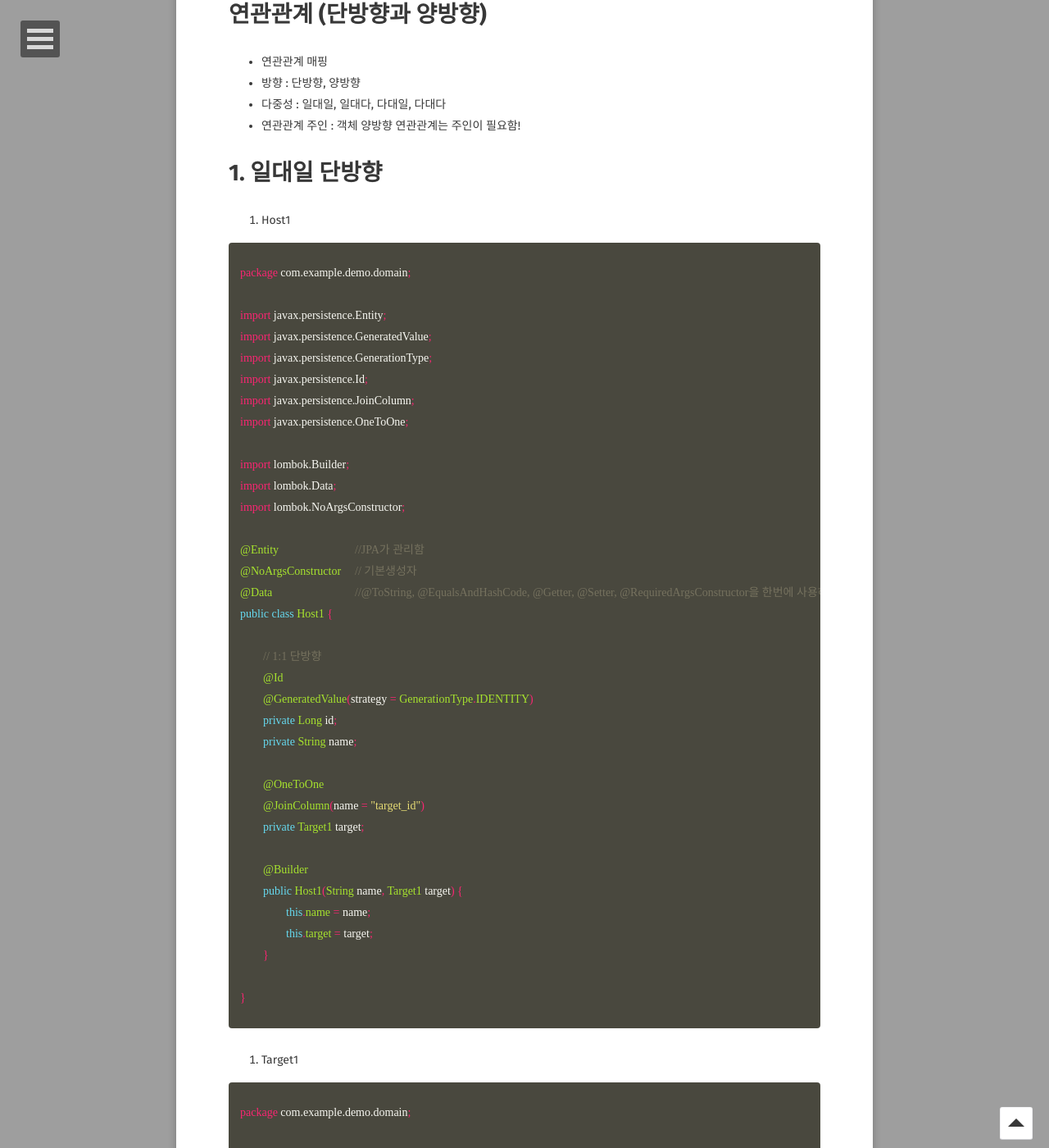
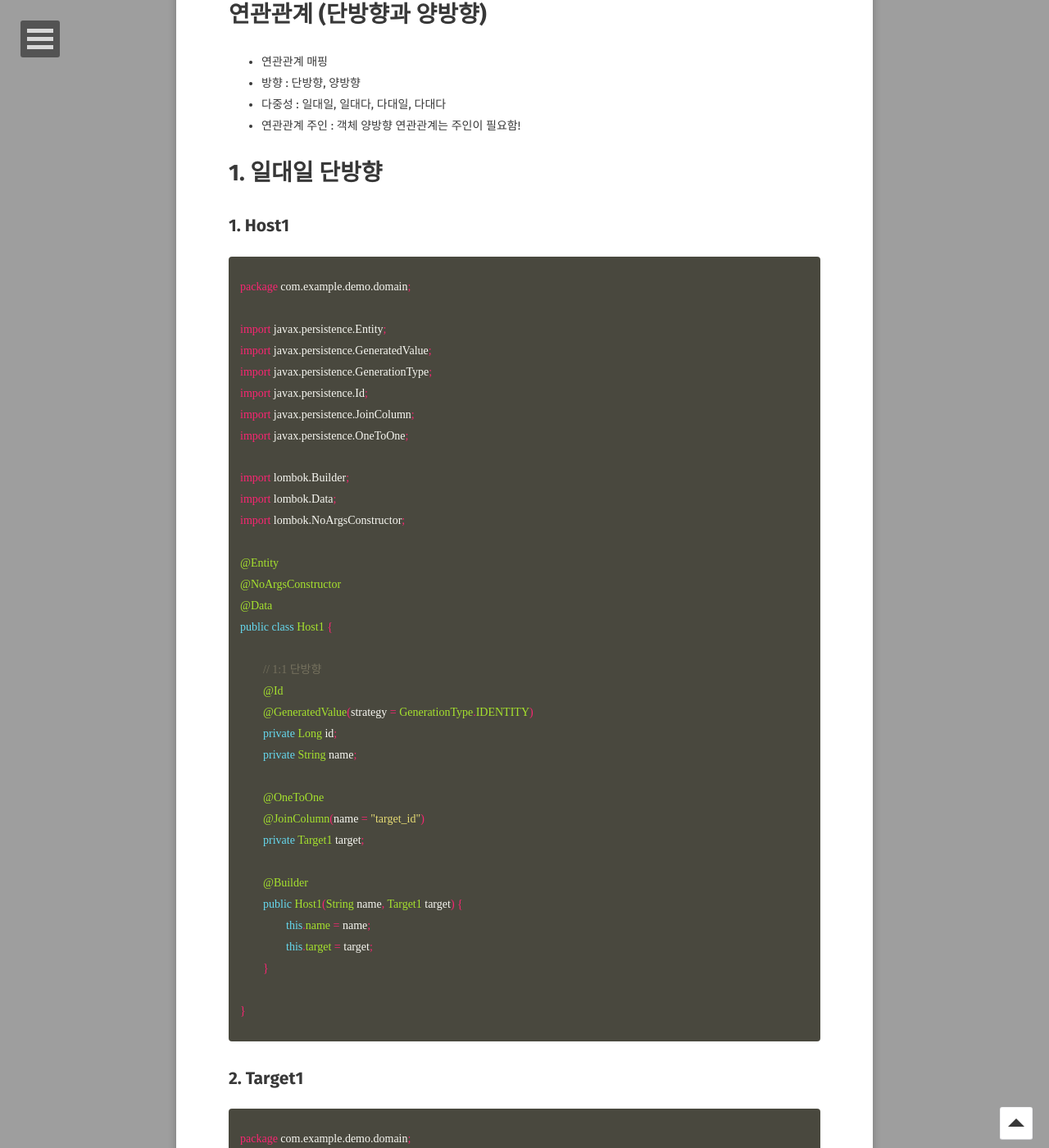
Before and after one commit to GayeonYoon/GayeonYoon.github.io, a Jekyll site: the page built from _posts/2021-08-24-JPA-MAPPING.md, in a window 1280 px wide and 1400 px high, scrolled down 626 px. Shown: the whole window at 82% size. Built offline with Jekyll 4.4.1, drawn with Linux system fonts in a browser that asks for light colours; some web fonts are replaced; some of the changed text lies outside the part shown.

Commit message:
Update 2021-08-24-JPA-MAPPING.md

```diff
--- a/_posts/2021-08-24-JPA-MAPPING.md
+++ b/_posts/2021-08-24-JPA-MAPPING.md
@@ -21,7 +21,7 @@ feature: /assets/img/spring_boot_logo.jpg
 
 # 1. 일대일 단방향
 
-1. Host1
+## 1. Host1
 {% highlight java %}
 package com.example.demo.domain;
 
@@ -36,9 +36,9 @@ import lombok.Builder;
 import lombok.Data;
 import lombok.NoArgsConstructor;
 
-@Entity				//JPA가 관리함
-@NoArgsConstructor	// 기본생성자
-@Data				//@ToString, @EqualsAndHashCode, @Getter, @Setter, @RequiredArgsConstructor을 한번에 사용하는 어노테이션
+@Entity
+@NoArgsConstructor
+@Data
 public class Host1 {
 
 	// 1:1 단방향
@@ -60,7 +60,7 @@ public class Host1 {
 }
 {% endhighlight %}
 
-2. Target1
+## 2. Target1
 {% highlight java %}
 package com.example.demo.domain;
 
@@ -91,7 +91,7 @@ public class Target1 {
 }
 {% endhighlight %}
 
-3. Host1Repository
+## 3. Host1Repository
 {% highlight java %}
 package com.example.demo.repository;
 
@@ -107,7 +107,7 @@ public interface Host1Repository extends JpaRepository<Host1, Long> {
 
 {% endhighlight %}
 
-4. TargetRepository
+## 4. TargetRepository
 {% highlight java %}
 package com.example.demo.repository;
 
@@ -123,7 +123,7 @@ public interface Target1Repository extends JpaRepository<Target1, Long> {
 
 {% endhighlight %}
 
-5. HostTargetService1
+## 5. HostTargetService1
 {% highlight java %}
 package com.example.demo.service;
 
@@ -161,7 +161,7 @@ public class HostTargetService1 {
 }
 {% endhighlight %}
 
-6. HostTargetController
+## 6. HostTargetController
 {% highlight java %}
 package com.example.demo.controller;
 
```
